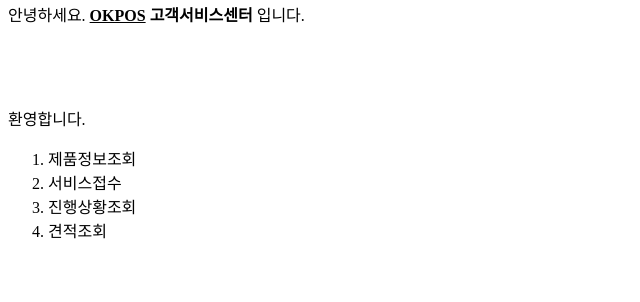
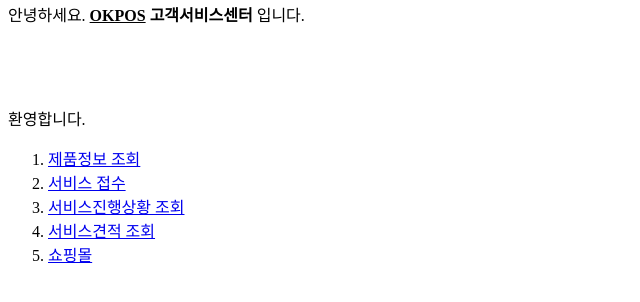
Before and after one commit to paul-shin-korea/OKPOS1, a plain HTML site: page index.html in a window 1280 px wide. Shown: the part 122-424 px from the top of the page, without its empty margins (0-640 px from the left). Drawn offline with Linux system fonts and the light colour scheme.

Commit message:
second version

```diff
--- a/index.html
+++ b/index.html
@@ -14,10 +14,11 @@
 <p style="margin-top:80px;">환영합니다.</p>
 
 <ol>
-<li>제품정보조회</li>
-<li>서비스접수</li>
-<li>진행상황조회</li>
-<li>견적조회</li>
+<li><a href="1.제품정보조회.html">제품정보 조회</a></li>
+<li><a href="2.서비스접수.html">서비스 접수</a></li>
+<li><a href="3.서비스진행상황조회.html">서비스진행상황 조회</a></li>
+<li><a href="4.서비스견적조회.html">서비스견적 조회</a></li>
+<li><a href="https://www.okpos.co.kr/shop/list01.php">쇼핑몰</a></li>
 </ol>
 
 </body>
```
Also changed, not shown: 각종태그들.txt (added).
